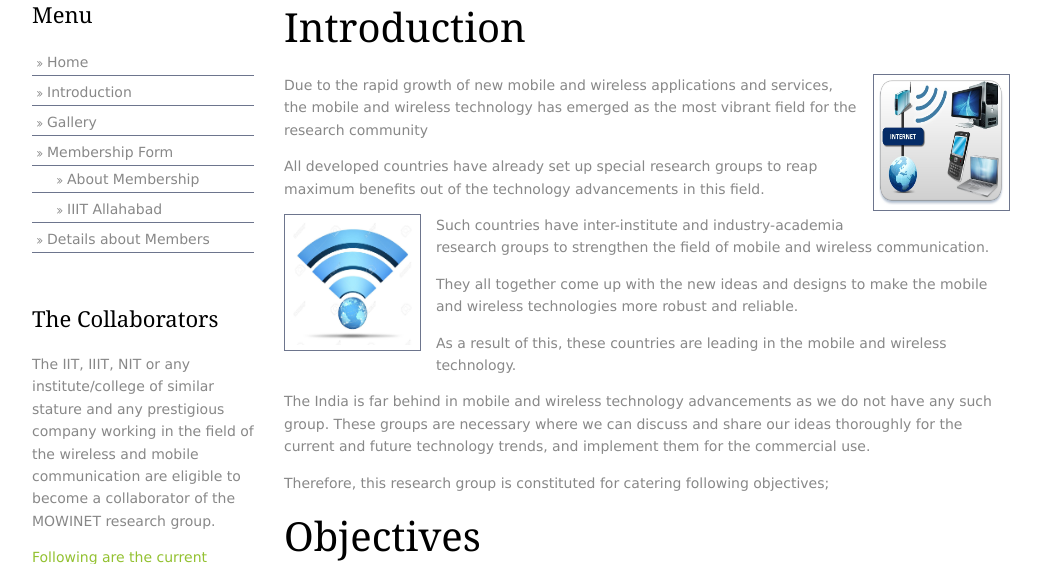
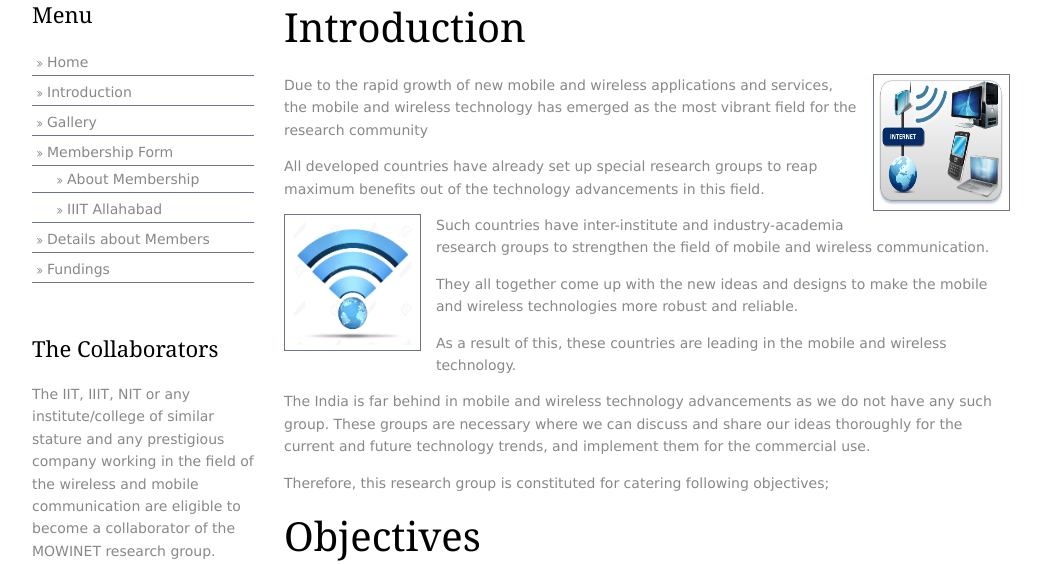
Before and after one commit to subhamraj/MoWiNet, a PHP site: page /introduction.php in a window 1280 px wide. Shown: the part 403-967 px from the top of the page, without its empty margins (119-1160 px from the left). Run offline with PHP 8.4, Linux system fonts and the light colour scheme.

Commit message:
Update introduction.php

```diff
--- a/introduction.php
+++ b/introduction.php
@@ -12,12 +12,10 @@ include_once 'dbconnect.php';
 <link href="layout/styles/layout.css" rel="stylesheet" type="text/css" media="all">
 </head>
 <body id="top">
-<!-- ################################################################################################ -->
-<!-- ################################################################################################ -->
-<!-- ################################################################################################ -->
+
 <div class="wrapper row0">
   <div id="topbar" class="hoc clear">
-    <!-- ################################################################################################ -->
+
     <div class="fl_left">
       <ul class="nospace inline pushright">
         <li><i class="fa fa-phone"></i> +91-7408228819</li>
@@ -92,9 +90,7 @@ include_once 'dbconnect.php';
     <!-- ################################################################################################ -->
   </div>
 </div>
-<!-- ################################################################################################ -->
-<!-- ################################################################################################ -->
-<!-- ################################################################################################ -->
+
 <div class="wrapper row3">
   <main class="hoc container clear">
     <!-- main body -->
@@ -116,6 +112,7 @@ include_once 'dbconnect.php';
             </ul>
           </li>
           <li><a href="#">Details about Members</a></li>
+          <li><a href="funding.php">Fundings</a></li>
         </ul>
       </nav>
       <div class="sdb_holder">
```
